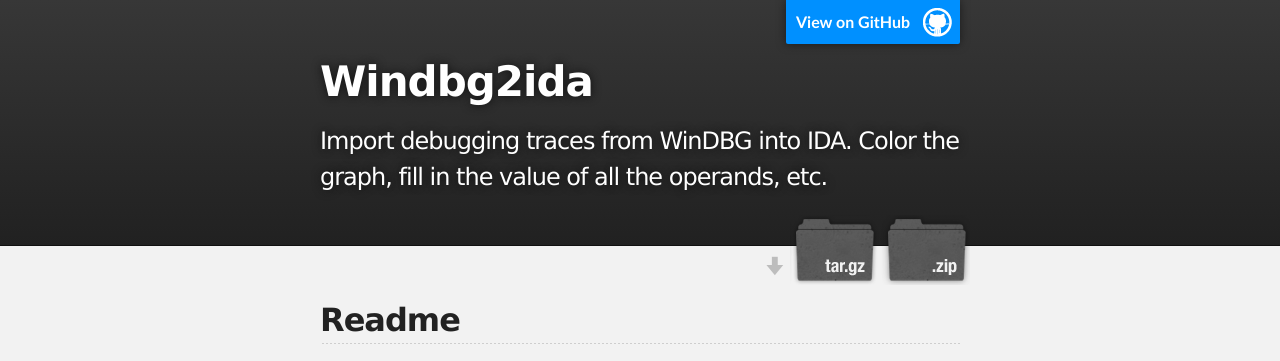
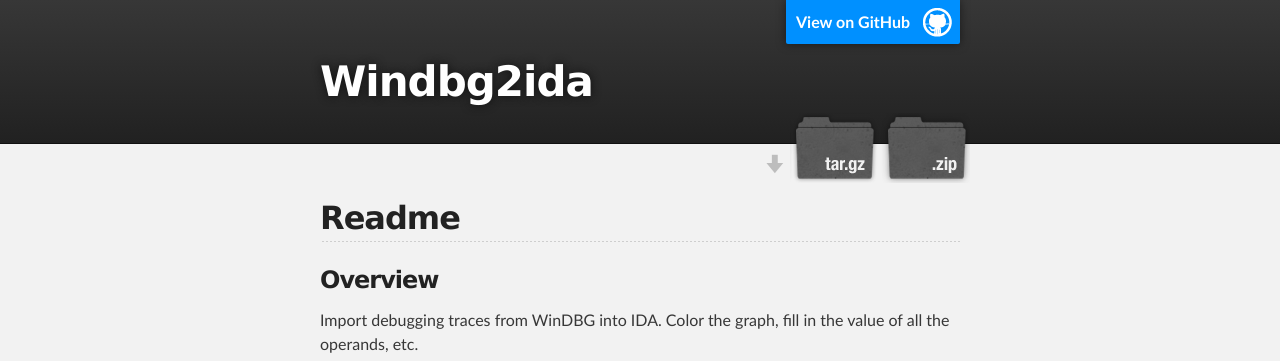
Before and after one commit to rmadair/windbg2ida, a plain HTML site: page index.html in a window 1280 px wide. Shown: the top 361 px of the page. Drawn offline with Linux system fonts and the light colour scheme.

Commit message:
still playing with pictures

```diff
--- a/index.html
+++ b/index.html
@@ -19,7 +19,6 @@
           <a id="forkme_banner" href="https://github.com/rmadair/windbg2ida">View on GitHub</a>
 
           <h1 id="project_title">Windbg2ida</h1>
-          <h2 id="project_tagline">Import debugging traces from WinDBG into IDA. Color the graph, fill in the value of all the operands, etc.</h2>
 
             <section id="downloads">
               <a class="zip_download_link" href="https://github.com/rmadair/windbg2ida/zipball/master">Download this project as a .zip file</a>
@@ -32,6 +31,8 @@
     <div id="main_content_wrap" class="outer">
       <section id="main_content" class="inner">
         <h2>Readme</h2>
+			<h3>Overview</h3>
+			<p>Import debugging traces from WinDBG into IDA. Color the graph, fill in the value of all the operands, etc.</p>
 			<h3>Before</h3>
 			<img src="https://raw.github.com/rmadair/windbg2ida/gh-pages/images/readme_pic_before.png" />
 			<h3>After</h3>
```
